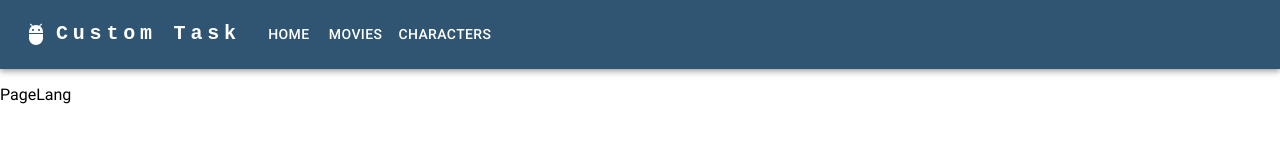
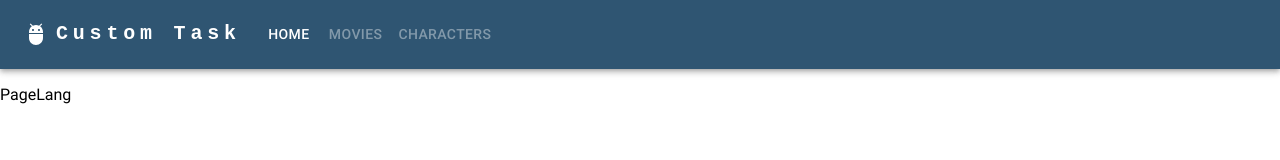
Before and after one commit to ArnasDickus/custom-task, a Next.js app: page / in a window 1280 px wide. Shown: the top 160 px of the page. Built offline with nearby package versions, Linux system fonts and the light colour scheme.

Commit message:
active-link navbar implemented

```diff
--- a/src/components/layout/sections/header/header.tsx
+++ b/src/components/layout/sections/header/header.tsx
@@ -13,6 +13,7 @@ import Button from "@mui/material/Button";
 import MenuItem from "@mui/material/MenuItem";
 import AdbIcon from "@mui/icons-material/Adb";
 import { useRouter } from "next/router";
+import Link from "next/link";
 
 const Header = () => {
   const router = useRouter();
@@ -25,6 +26,17 @@ const Header = () => {
 
   const handleCloseNavMenu = () => {
     setAnchorElNav(null);
+  };
+
+  const displayLinks = (routeLink: string) => {
+    if (routeLink === "/" && router.pathname !== "/") {
+      return "inactive";
+    }
+
+    if (router.pathname.includes(routeLink)) {
+      return "active";
+    }
+    return "inactive";
   };
 
   return (
@@ -80,19 +92,23 @@ const Header = () => {
                   display: { xs: "block", md: "none" },
                 }}
               >
-                {navLinks.map((link, index) => (
+                {navLinks.map((link, index) => {
+                  return (
+                    <Link key={index} href={link.routeLink}>
                       <MenuItem
                         key={index}
+                        selected={link.routeLink === router.pathname}
                         onClick={() => {
                           handleCloseNavMenu();
-                      router?.push(link?.routeLink);
                         }}
                       >
                         <Typography textAlign="center">
                           {link?.routeName}
                         </Typography>
                       </MenuItem>
-                ))}
+                    </Link>
+                  );
+                })}
               </Menu>
             </Box>
             <AdbIcon sx={{ display: { xs: "flex", md: "none" }, mr: 1 }} />
@@ -115,18 +131,19 @@ const Header = () => {
               Custom Task
             </Typography>
             <Box sx={{ flexGrow: 1, display: { xs: "none", md: "flex" } }}>
-              {navLinks.map((link, index) => (
+              {navLinks.map((link, index) => {
+                return (
+                  <Link key={index} href={link.routeLink}>
                     <Button
+                      className={displayLinks(link.routeLink)}
                       key={index}
-                  onClick={() => {
-                    handleCloseNavMenu();
-                    router.push(link?.routeLink);
-                  }}
                       sx={{ my: 2, color: "white", display: "block" }}
                     >
                       {link?.routeName}
                     </Button>
-              ))}
+                  </Link>
+                );
+              })}
             </Box>
           </Toolbar>
         </Container>
@@ -168,4 +185,12 @@ const ContainerHeader = styled.header`
     text-decoration: none;
     color: ${(props) => props.theme.colors.textColor1};
   }
+
+  .active {
+    color: white;
+  }
+
+  .inactive {
+    color: rgb(255 255 255 / 40%);
+  }
 `;
```
Lines whose indentation alone changed are shown as unchanged.
